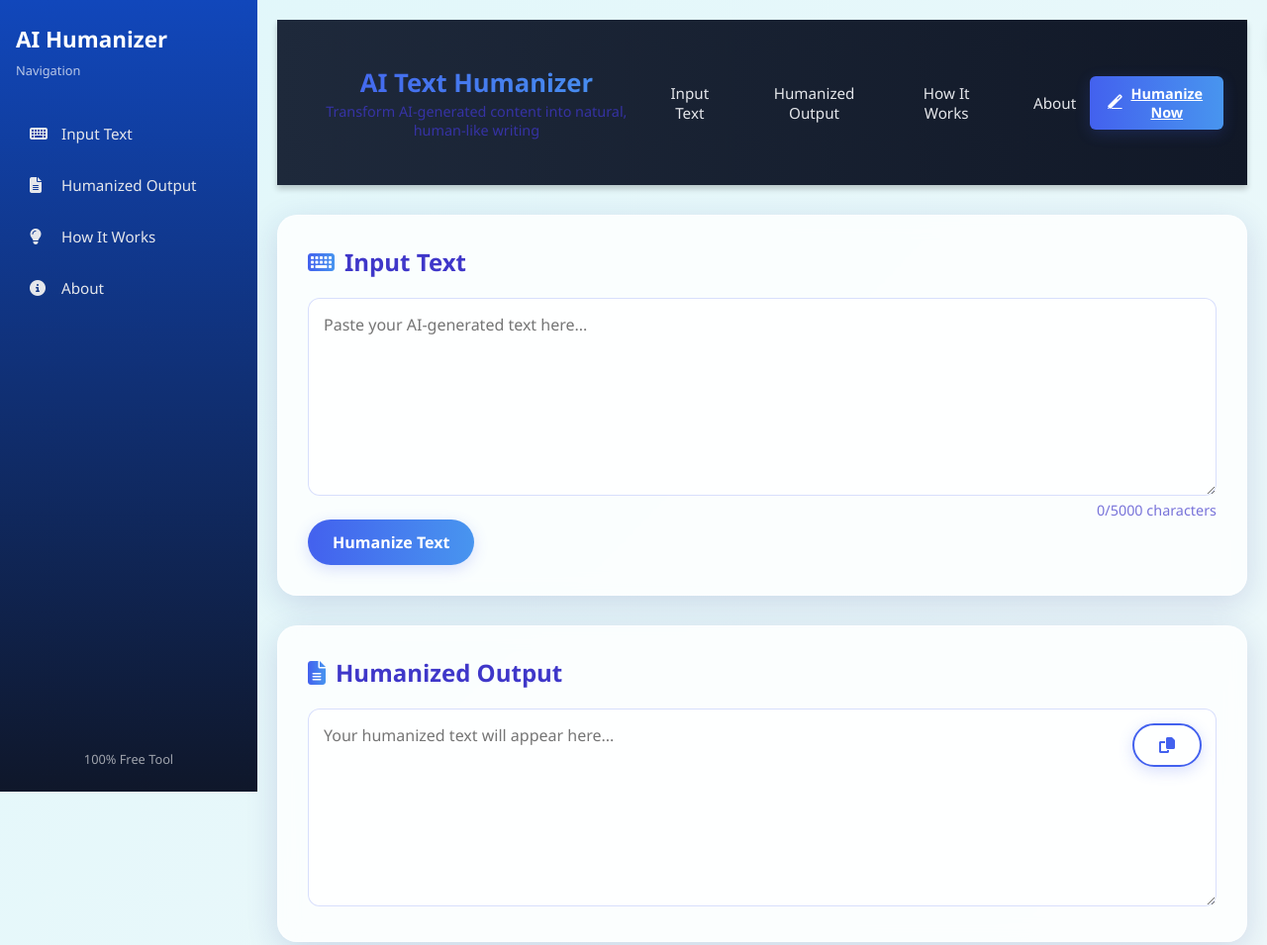
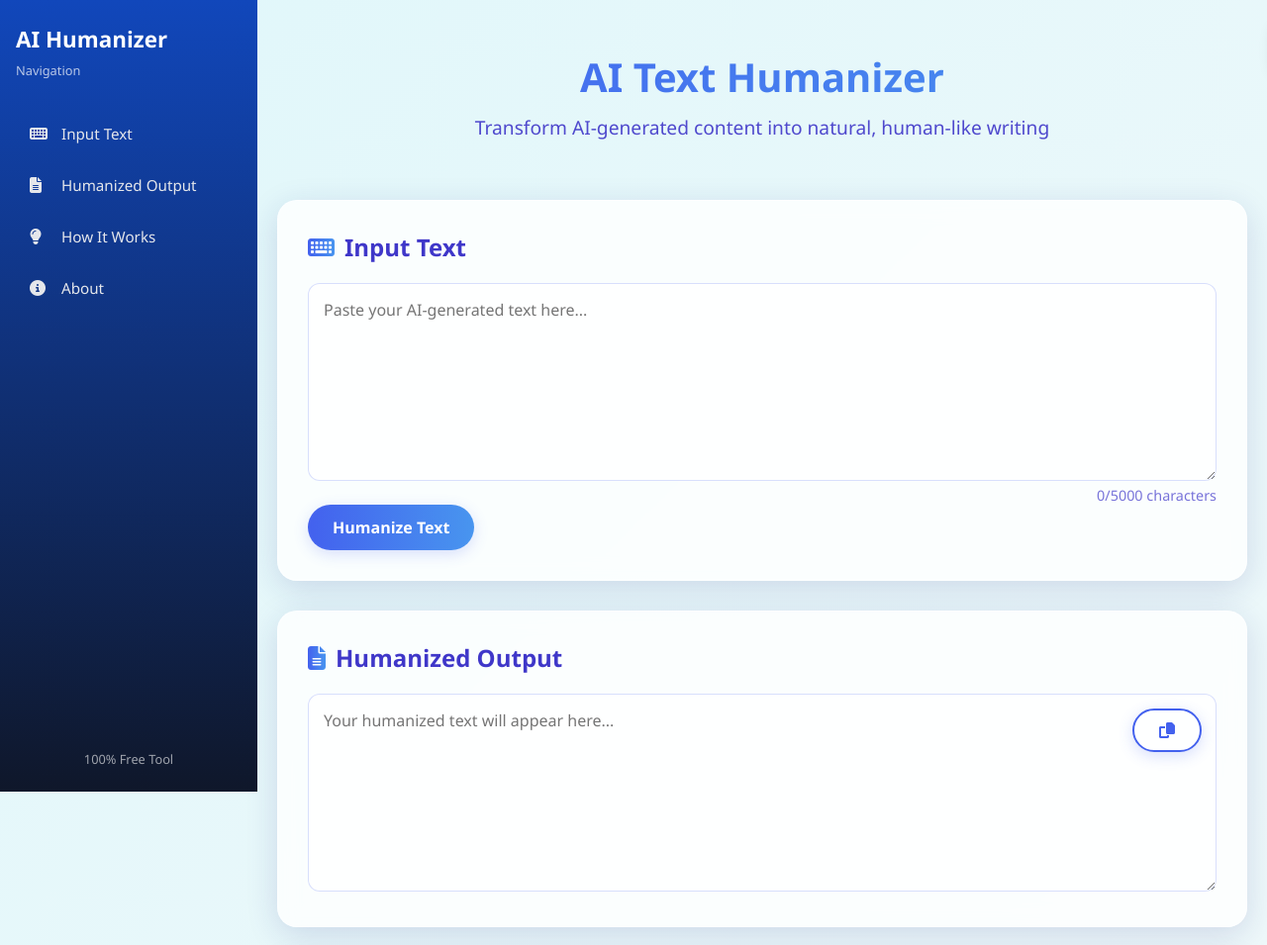
Before and after one commit to Tetenotes/AI-Humanizer, a website: page index.html in a window 1280 px wide. Shown: the top 955 px of the page at 99% size. Drawn offline with nearby package versions, Linux system fonts and the light colour scheme.

Commit message:
index header update

```diff
--- a/index.html
+++ b/index.html
@@ -80,47 +80,10 @@
     </aside>
 
     <div class="container">
-        <header class="site-header">
-            <div class="header-container">
-
-                <!-- Logo + Tagline -->
-                <div class="header-brand">
+        <header>
             <h1 class="logo">AI Text Humanizer</h1>
             <p class="tagline">Transform AI-generated content into natural, human-like writing</p>
-                </div>
-
-                <!-- Navigation Links (Desktop) -->
-                <nav class="header-nav">
-                    <a href="#input" class="nav-link">Input Text</a>
-                    <a href="#output" class="nav-link">Humanized Output</a>
-                    <a href="#how-it-works" class="nav-link">How It Works</a>
-                    <a href="#about" class="nav-link">About</a>
-                </nav>
-
-                <!-- Call-to-Action -->
-                <div class="header-cta">
-                    <a href="#humanize-btn" class="btn btn-primary">
-                        <i class="fas fa-magic"></i> Humanize Now
-                    </a>
-                </div>
-
-                <!-- Mobile Menu Toggle -->
-                <button class="mobile-menu-toggle" id="mobileMenuToggle">
-                    <i class="fas fa-bars"></i>
-                </button>
-            </div>
-
-            <!-- Mobile Dropdown Menu -->
-            <div class="mobile-menu" id="mobileMenu">
-                <a href="#input" class="mobile-link">Input Text</a>
-                <a href="#output" class="mobile-link">Humanized Output</a>
-                <a href="#how-it-works" class="mobile-link">How It Works</a>
-                <a href="#about" class="mobile-link">About</a>
-                <a href="#humanize-btn" class="mobile-link btn btn-primary">Humanize Now</a>
-            </div>
         </header>
-
-
         <main>
             <div class="card" id="input">
 
```
Lines whose indentation alone changed are shown as unchanged.
